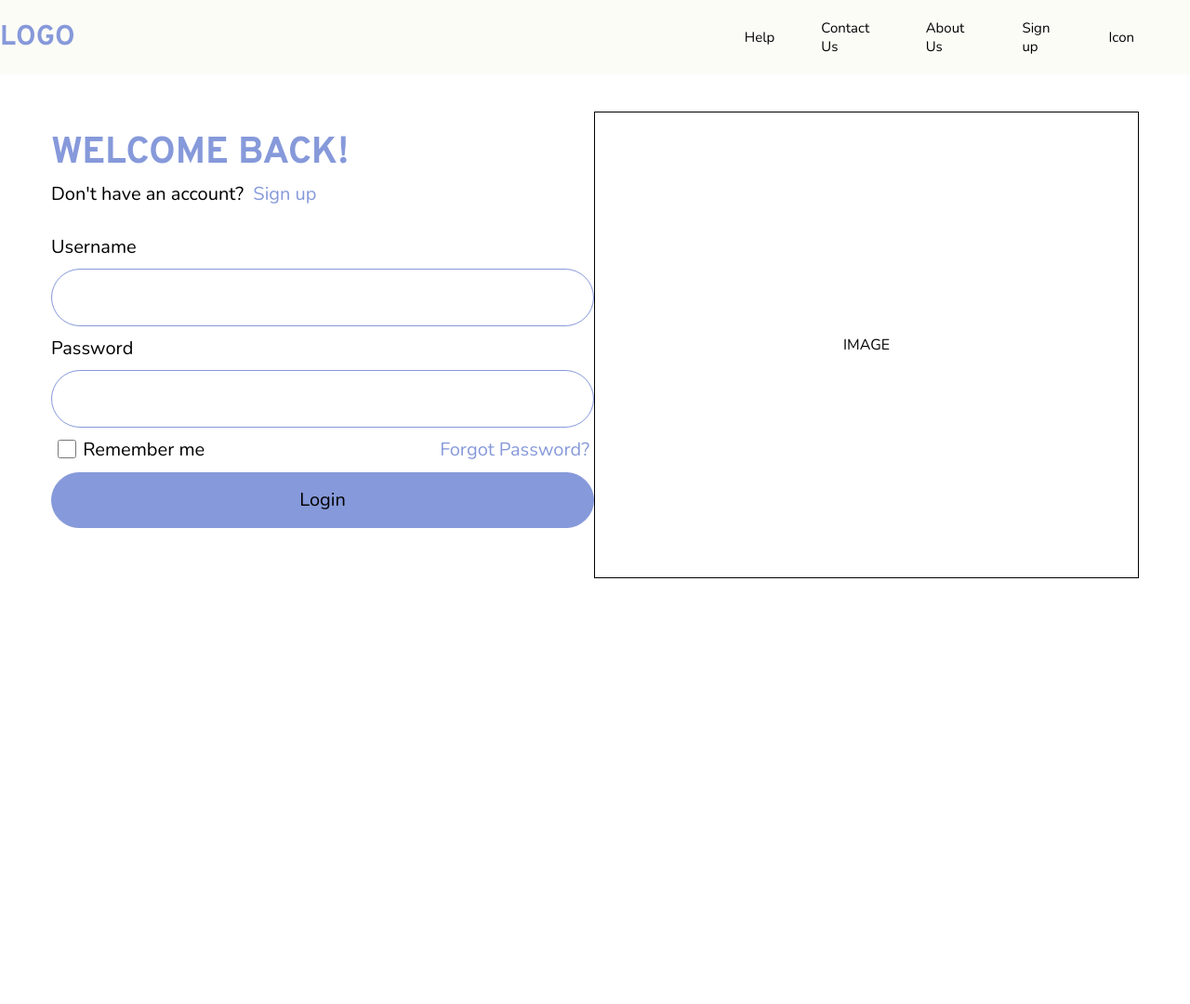
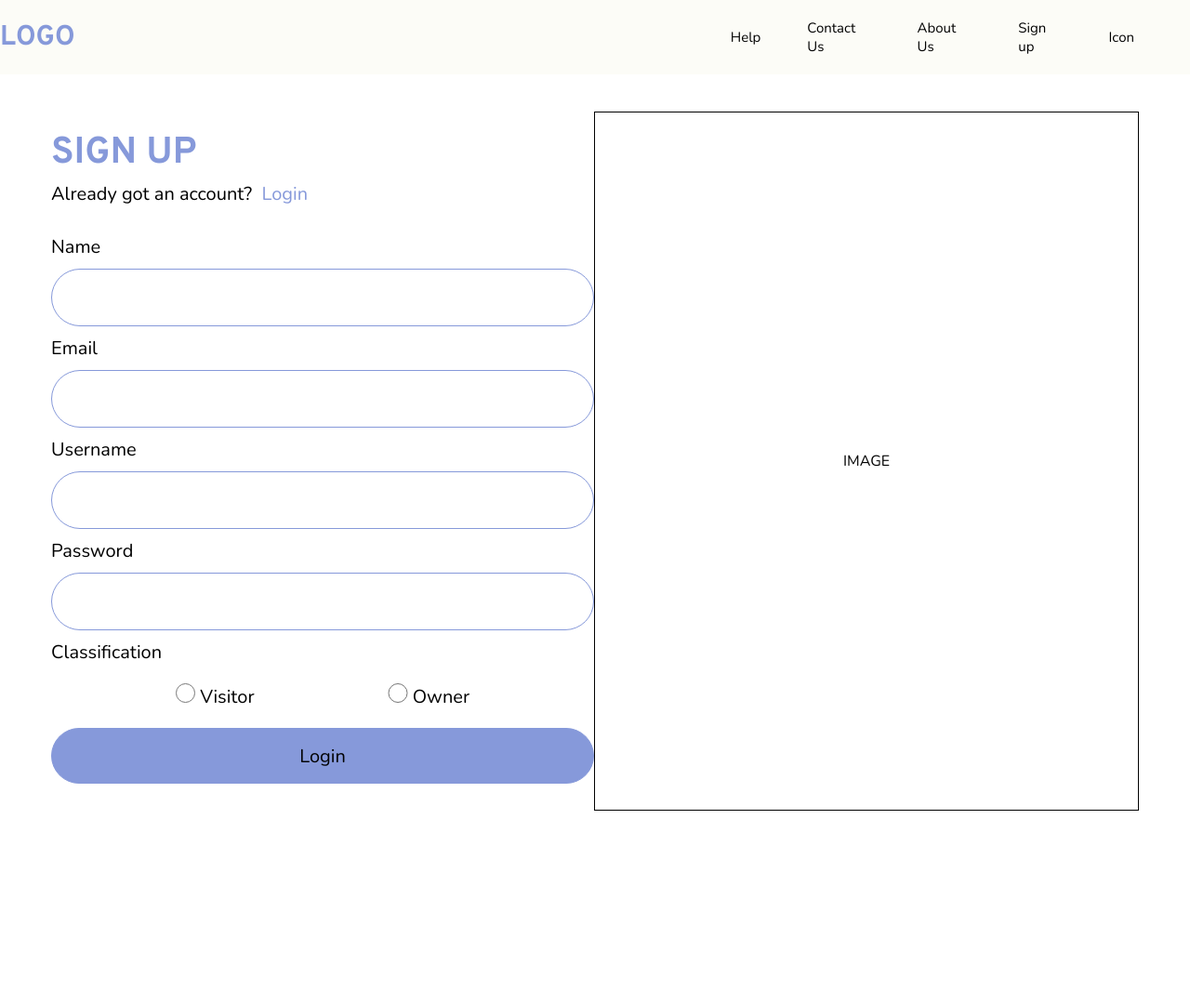
Before and after one commit to Xzilleon2/On-The-Go, a PHP site: page /Signup.php in a window 1280 px wide. Shown: the whole page at 93% size. Before the commit the page ends 622 px from the top, so only its background shows below. Run offline with PHP 8.4, Linux system fonts and the light colour scheme.

Commit message:
making the Signup

```diff
--- a/Login.php
+++ b/Login.php
@@ -20,7 +20,7 @@
         <div class="wrapper">
             <div class="form">
                 <H1>WELCOME BACK!</H1>
-                <label for="">Don't have an account? <a href="">Sign up</a></label>
+                <label for="">Don't have an account? <a href="Signup.php">Sign up</a></label>
                 <form action="" class="container" method="POST">
                     <label for="username">Username</label>
                     <input type="text" name="username" required>
--- a/Signup.php
+++ b/Signup.php
@@ -19,18 +19,25 @@
     </header>
         <div class="wrapper">
             <div class="form">
-                <H1>WELCOME BACK!</H1>
-                <label for="">Don't have an account? <a href="">Sign up</a></label>
+                <H1>SIGN UP</H1>
+                <label for="">Already got an account? <a href="Login.php">Login</a></label>
                 <form action="" class="container" method="POST">
+                    <label for="name">Name</label>
+                    <input type="text" name="name" required>
+                    <label for="email">Email</label>
+                    <input type="email" name="email" required>
                     <label for="username">Username</label>
                     <input type="text" name="username" required>
                     <label for="password">Password</label>
                     <input type="password" name="password" required>
-                    <div class="remember">
-                        <label id="remember me">
-                            <input type="checkbox" name="remember" id="remember"> Remember me
+                    <label for="classification">Classification</label>
+                    <div class="classification">
+                        <label for="Visitor">
+                            <input type="radio" id="Visitor" name="classification" value="Visitor">Visitor
                         </label>
-                        <a href="">Forgot Password?</a>
+                        <label for="Owner">
+                            <input type="radio" id="Owner" name="classification" value="Owner">Owner
+                        </label>
                     </div>
                     <input type="submit" value="Login">
                 </form>
--- a/SignupStyles.css
+++ b/SignupStyles.css
@@ -39,7 +39,7 @@ header{
 .banner h1{
     color: #8699DA;
     font-family: 'Overpass', sans-serif;
-    margin-right: 670px;
+    margin-right: 655px;
 }
 .banner a{
     text-decoration: none;
@@ -50,7 +50,7 @@ body{
     color: var(--text-color);
     font-family: var(--font);
     width: 100%;
-    height: 100vh;
+    height: 135vh;
 }
 .wrapper{
     display: flex;
@@ -64,6 +64,7 @@ body{
     margin-left: 55px;
     display: flex;
     flex-direction: column;
+    padding-bottom: 10px;
 }
 .form h1{
     margin-top: 20px;
@@ -91,7 +92,7 @@ body{
     justify-content: left;
     margin-bottom: 10px;
 }
-.container input[type="text"], input[type="password"],input[type="submit"]{
+.container input[type="text"], input[type="password"],input[type="email"],input[type="submit"]{
     padding: 15px;
     height: 30px;
     margin-bottom: 10px;
@@ -99,39 +100,24 @@ body{
     border: 1px solid #8699DA;
     font-size: 20px;
 }
-.remember {
+.classification {
     display: flex;
     flex-direction: row;
     align-items: center;
-    justify-content: space-between;
-    margin-left: 5px;
-    margin-right: 5px;
+    justify-content: space-evenly;
     width: 100%;
 }
 
-.remember input[type="checkbox"] {
-    width: 1.5em;
-    height: 1.5em;
-    margin-right: 2px;
-    margin-bottom: 5px;
-    margin-left: 2px;
-    vertical-align: middle;
-    border: 2px solid gray;
-    cursor: pointer;
-    vertical-align: middle;
+.classification label {
+    font-size: 20px;
+    vertical-align: center;
+    padding: 10px;
 }
-
-.remember label {
-    font-size: 20px;
-}
-
-.remember a {
-    text-decoration: none;
-    color: #8699DA;
-    font-size: 20px;
-    vertical-align: middle;
-    margin-right: 10px;
-    margin-bottom: 10px;
+.classification label > input[type="radio"]{
+    height: 1.6em;
+    width: 1.6em;
+    margin-right: 5px;
+    vertical-align: center;
 }
 .form input[type="submit"]{
     padding: 15px;
@@ -146,7 +132,7 @@ body{
 /*Design for Image Div*/
 .image{
     width: 600px;
-    height: 500px;
+    height: 750px;
     margin-top: 40px;
     margin-right: 55px;
     border: 1px solid black;
```
